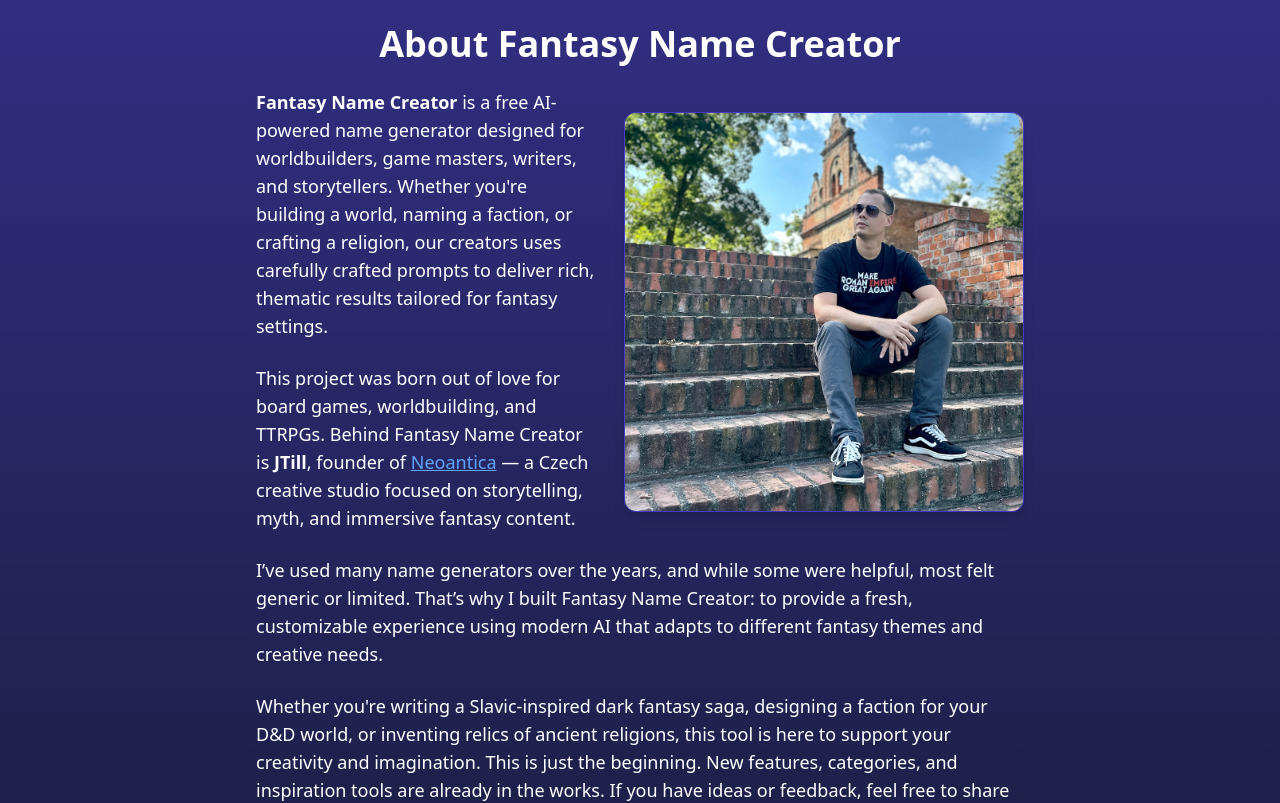
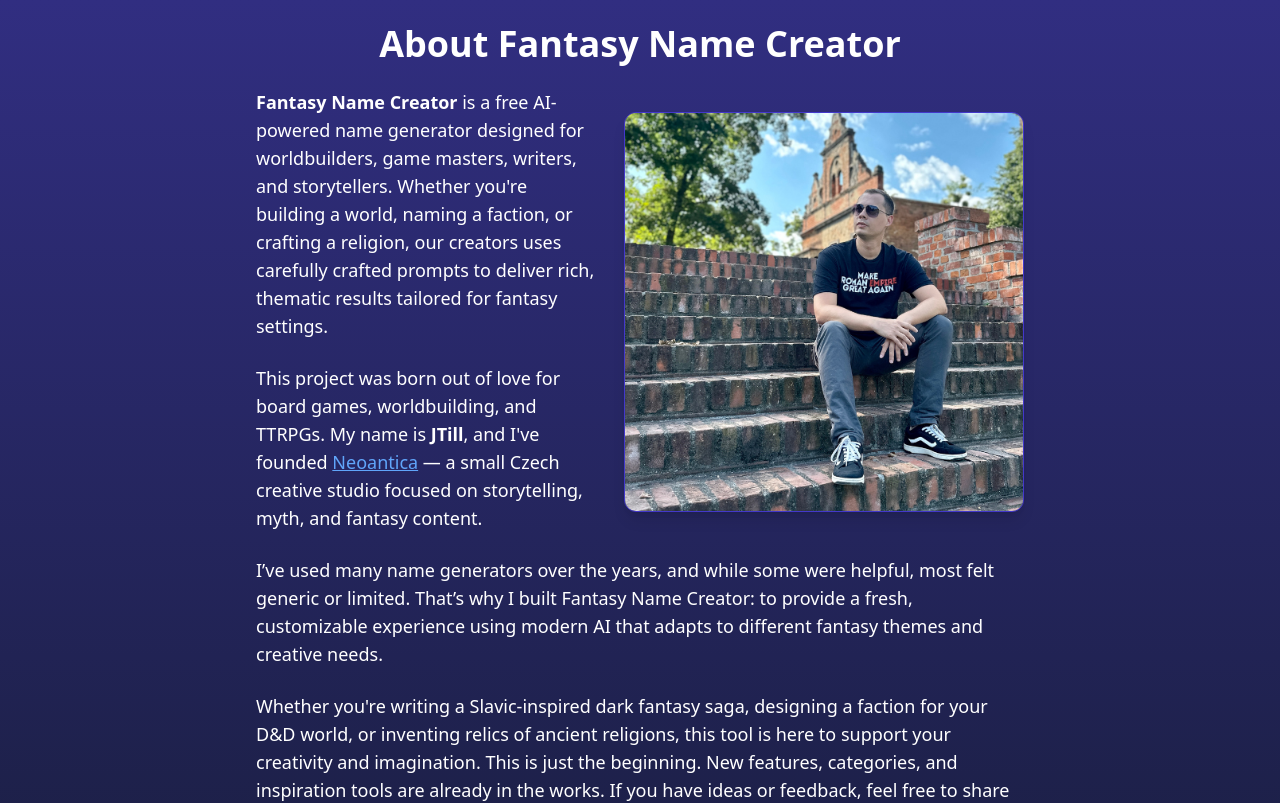
Before and after one commit to JiriTill/fantasytools, a React (Vite) app in the folder client/: page /about in a window 1280 px wide. Shown: the top 803 px of the page. Built offline with nearby package versions, Linux system fonts and the light colour scheme.

Commit message:
Update About.jsx

```diff
--- a/client/src/pages/About.jsx
+++ b/client/src/pages/About.jsx
@@ -21,11 +21,11 @@ export default function About() {
         </p>
 
         <p className="text-lg">
-          This project was born out of love for board games, worldbuilding, and TTRPGs. Behind Fantasy Name Creator is <strong>JTill</strong>, founder of{' '}
+          This project was born out of love for board games, worldbuilding, and TTRPGs. My name is <strong>JTill</strong>, and I've founded {' '}
           <a href="https://neoantica.com" target="_blank" rel="noopener noreferrer" className="text-blue-400 underline">
             Neoantica
           </a>{' '}
-          — a Czech creative studio focused on storytelling, myth, and immersive fantasy content.
+          — a small Czech creative studio focused on storytelling, myth, and fantasy content.
         </p>
 
         <p className="text-lg">
```
